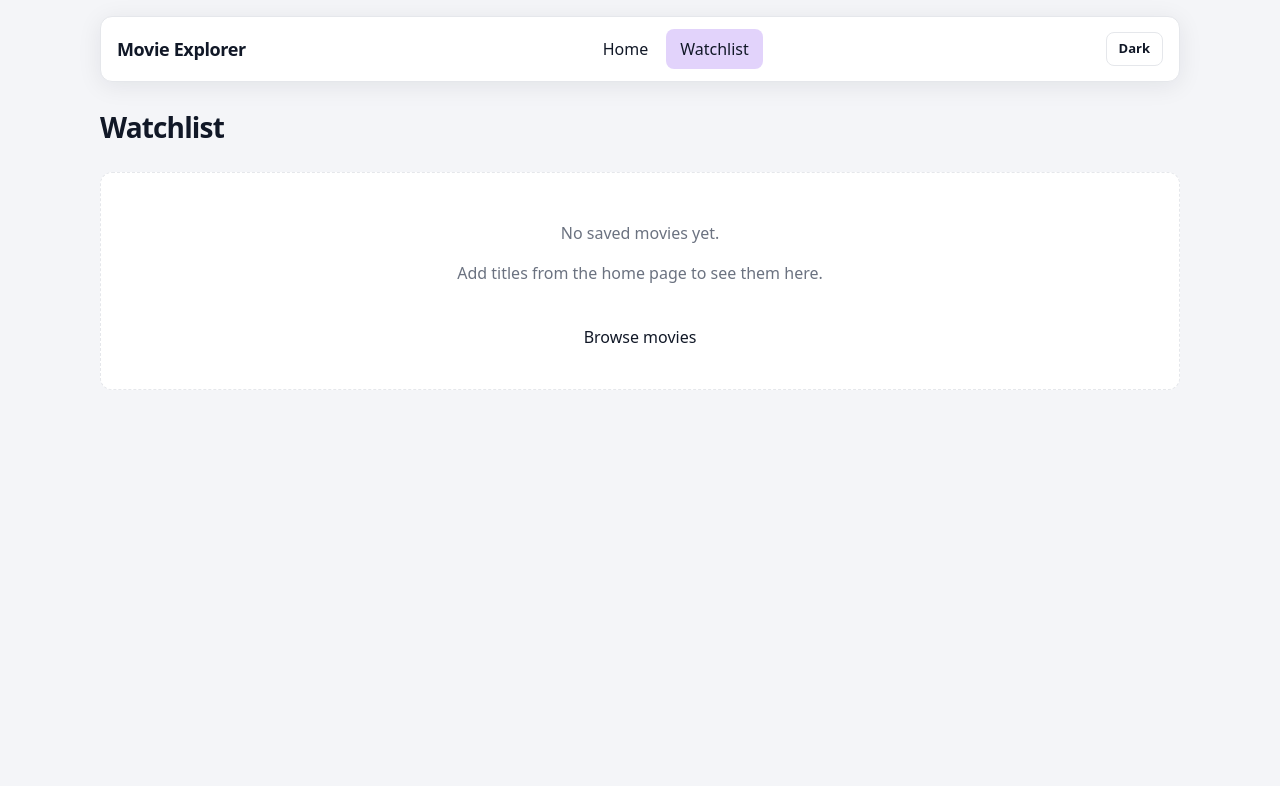
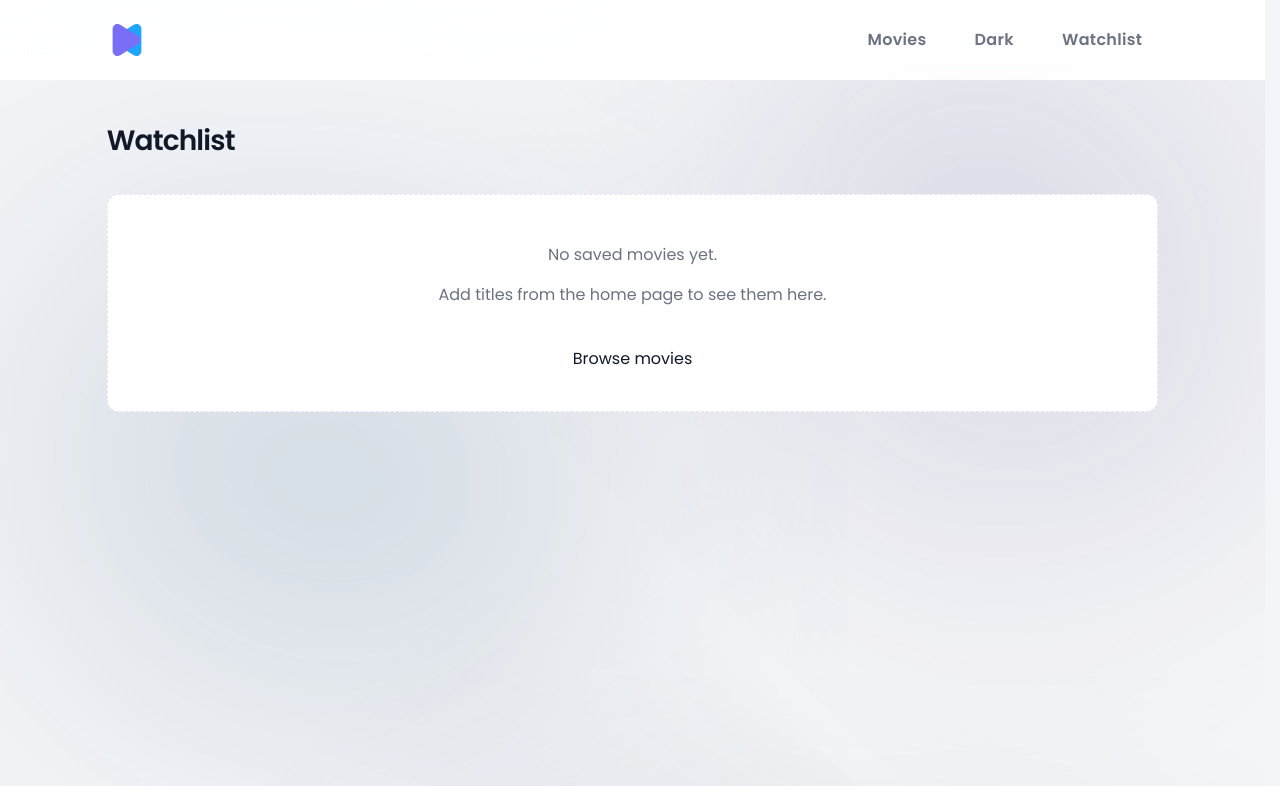
Before and after one commit to maksstepanchuk5-bit/Movie-explorer, a React (Vite) app: page /watchlist in a window 1280 px wide. Shown: the top 786 px of the page. Built offline with nearby package versions, Linux system fonts and the light colour scheme.

Commit message:
Refactor AppShell to support Figma shell layout and update WatchlistPage styling. Introduce new CSS for watchlist layout and adjust empty state handling. Update index.css for scrollbar behavior in Figma shell.

```diff
--- a/src/App.tsx
+++ b/src/App.tsx
@@ -14,7 +14,7 @@ function readStoredTheme(): Theme | null {
 
 function AppShell() {
   const { pathname } = useLocation();
-  const isHome = pathname === "/";
+  const isFigmaShell = pathname === "/" || pathname === "/watchlist";
   const [theme, setTheme] = useState<Theme>(() => readStoredTheme() ?? "light");
 
   useEffect(() => {
@@ -23,9 +23,9 @@ function AppShell() {
   }, [theme]);
 
   return (
-    <div className={`app-shell${isHome ? " app-shell--figma" : ""}`}>
-      {isHome && <HomePageBackground />}
-      {isHome ? (
+    <div className={`app-shell${isFigmaShell ? " app-shell--figma" : ""}`}>
+      {isFigmaShell && <HomePageBackground />}
+      {isFigmaShell ? (
         <header className="figma-navbar">
           <div className="figma-navbar-inner">
             <NavLink className="figma-logo" to="/" end aria-label="Movie Explorer home">
@@ -58,9 +58,6 @@ function AppShell() {
         </header>
       ) : (
         <header className="topbar">
-          <NavLink className="brand" to="/" end>
-            Movie Explorer
-          </NavLink>
           <nav className="nav" aria-label="Main">
             <NavLink className="nav-link" to="/" end>
               Home
--- a/src/index.css
+++ b/src/index.css
@@ -39,6 +39,10 @@ html {
   scroll-behavior: smooth;
 }
 
+html:has(.app-shell--figma) {
+  scrollbar-gutter: stable;
+}
+
 body {
   margin: 0;
   min-height: 100dvh;
@@ -75,7 +79,7 @@ a {
   display: flex;
   flex-wrap: wrap;
   align-items: center;
-  justify-content: space-between;
+  justify-content: flex-end;
   gap: 12px;
   padding: 12px 16px;
   margin-bottom: 24px;
--- a/src/pages/WatchlistPage.tsx
+++ b/src/pages/WatchlistPage.tsx
@@ -1,11 +1,14 @@
 import { Link } from "react-router-dom";
 import { useWatchlist } from "../store/watchlist";
+import "../styles/watchlist-page.css";
 
 function WatchlistPage() {
   const { watchlist, remove } = useWatchlist();
 
   if (!watchlist.length) {
     return (
+      <div className="watchlist-page">
+        <div className="watchlist-page-inner">
           <div className="page-stack">
             <h1 className="page-title">Watchlist</h1>
             <div className="empty-state">
@@ -18,10 +21,14 @@ function WatchlistPage() {
               </Link>
             </div>
           </div>
+        </div>
+      </div>
     );
   }
 
   return (
+    <div className="watchlist-page">
+      <div className="watchlist-page-inner">
         <div className="page-stack">
           <h1 className="page-title">Watchlist</h1>
           <p className="muted">{watchlist.length} saved</p>
@@ -40,6 +47,8 @@ function WatchlistPage() {
             ))}
           </div>
         </div>
+      </div>
+    </div>
   );
 }
 
--- /dev/null
+++ b/src/styles/watchlist-page.css
@@ -0,0 +1,37 @@
+/* Watchlist layout — same content column as .home-page / .home-page-inner (Figma shell tokens) */
+
+.watchlist-page {
+  position: relative;
+  width: 100%;
+  max-width: var(--home-layout-max);
+  margin: 0 auto;
+  padding: 0 var(--home-gutter) 48px;
+  box-sizing: border-box;
+}
+
+.watchlist-page-inner {
+  position: relative;
+  z-index: 1;
+  display: flex;
+  flex-direction: column;
+  gap: 24px;
+  width: 100%;
+  margin: 0 auto;
+  padding-top: 40px;
+}
+
+.watchlist-page .page-stack {
+  gap: 24px;
+}
+
+.watchlist-page .empty-state {
+  background: rgba(32, 40, 62, 0.6);
+  border-color: var(--home-input-border);
+  color: var(--home-text-muted);
+}
+
+:root[data-theme="light"] .watchlist-page .empty-state {
+  background: var(--bg-elevated);
+  border-color: var(--border);
+  color: var(--text-muted);
+}
```
Lines whose indentation alone changed are shown as unchanged.
